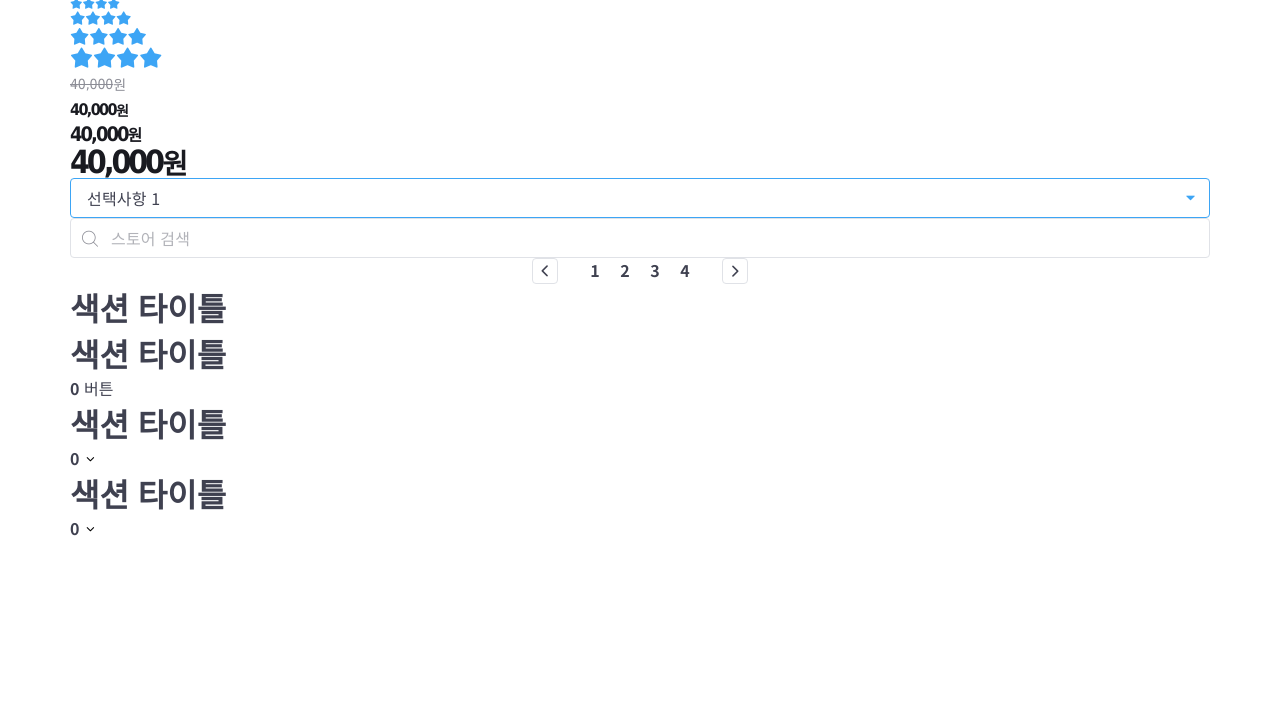
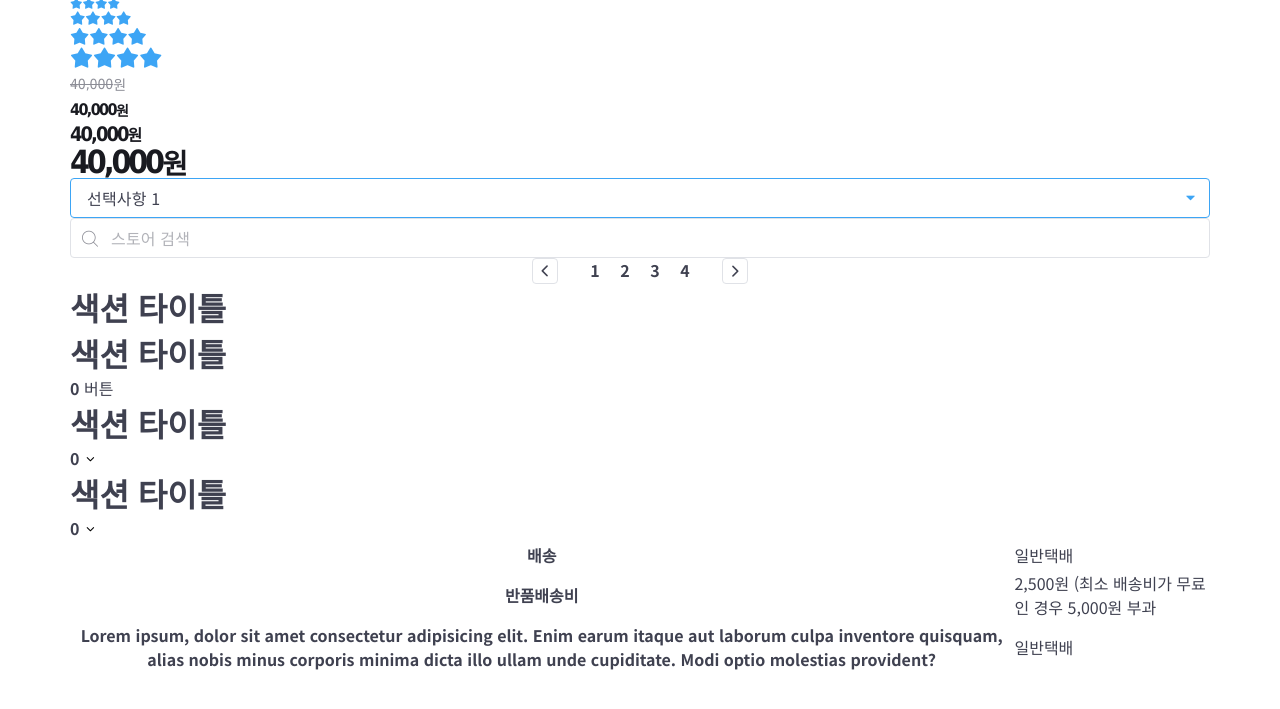
Before and after one commit to operland55/Tomorrow-Home, a website: page components.html in a window 1280 px wide. Shown: the part 83-792 px from the top of the page. Drawn offline with Linux system fonts and the light colour scheme; files whose address does not match are found by name.

```diff
--- a/components.html
+++ b/components.html
@@ -208,6 +208,29 @@
         </button>
       </header>
     </div>
+
+
+    <div>
+      <!-- foot은 결과값 tbody 는 메인내용 -->
+      <table class="product-table">
+        <tbody>
+          <tr>
+            <th scope="row">배송</th>
+            <td>일반택배</td>
+          </tr>
+          <tr>
+            <th scope="row">반품배송비</th>
+            <td>2,500원 (최소 배송비가 무료인 경우 5,000원 부과</td>
+          </tr>
+          <tr>
+            <th scope="row">Lorem ipsum, dolor sit amet consectetur adipisicing elit. Enim earum itaque aut laborum
+              culpa inventore quisquam, alias nobis minus corporis minima dicta illo ullam unde cupiditate. Modi optio
+              molestias provident?</th>
+            <td>일반택배</td>
+          </tr>
+        </tbody>
+      </table>
+    </div>
   </div>
 
 
--- /dev/null
+++ b/styles/components/_product-table.scss
@@ -0,0 +1,41 @@
+.product-table {
+  $table-padding: 12px;
+  $table-th-width-sm: 100px;
+  $table-th-width-md: 140px;
+
+  width: 100%;
+  border-collapse: collapse;
+  table-layout: fixed;
+
+  tr {
+    @include text-style(12, $primary);
+    text-align: left;
+    vertical-align: top;
+    border-bottom: 1px solid $border;
+  }
+
+  th,
+  td {
+    padding: $table-padding;
+  }
+
+  th {
+    width: $table-th-width-sm + $table-padding;
+    font-weight: 400;
+    color: $secondary;
+  }
+
+  td {
+    padding-left: 0;
+  }
+
+  @include responsive(T) {
+    tr {
+      @include text-style(14);
+    }
+
+    th {
+      width: $table-th-width-md + $table-padding * 2;
+    }
+  }
+}
--- a/styles/main.scss
+++ b/styles/main.scss
@@ -35,6 +35,7 @@
 @import './components/order-form';
 @import './components/checkout-card';
 @import './components/product-section-header';
+@import './components/product-table';
 
 @import './layouts/grid';
 @import './layouts/gnb';
```
